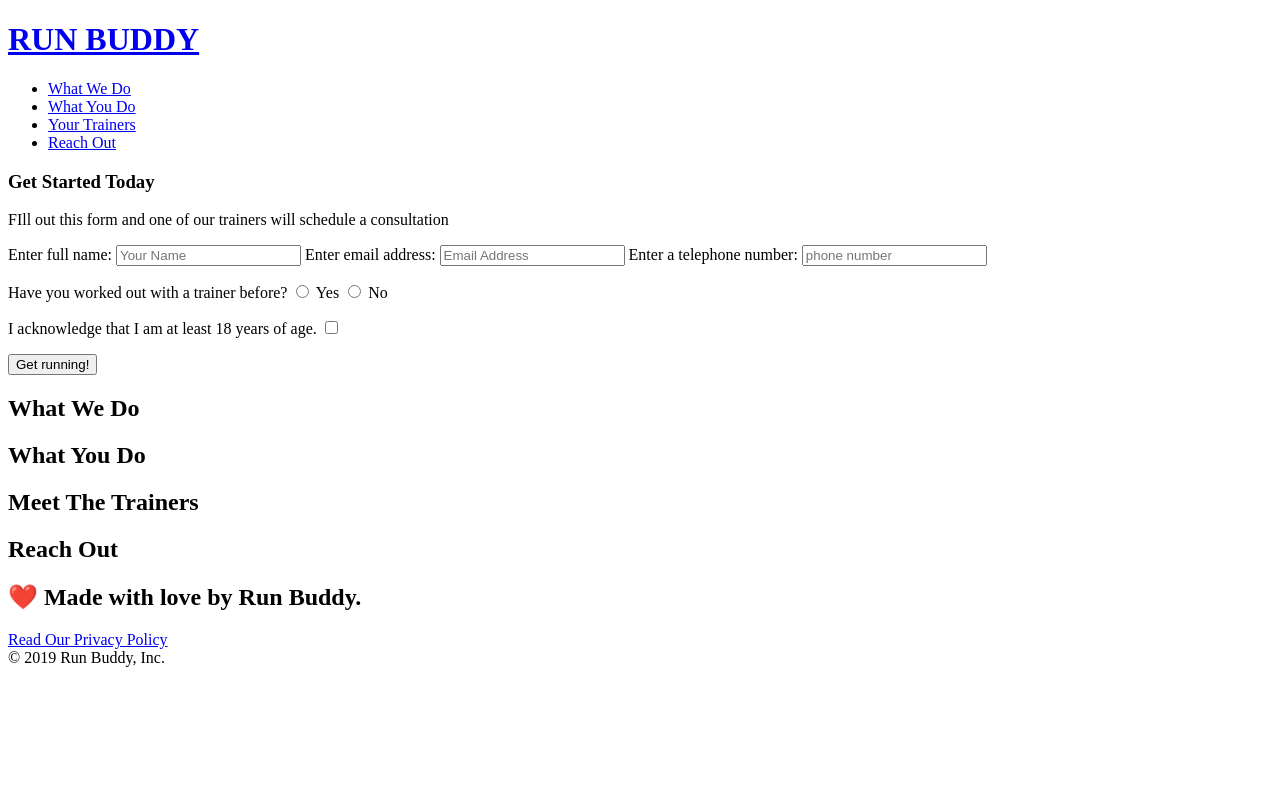
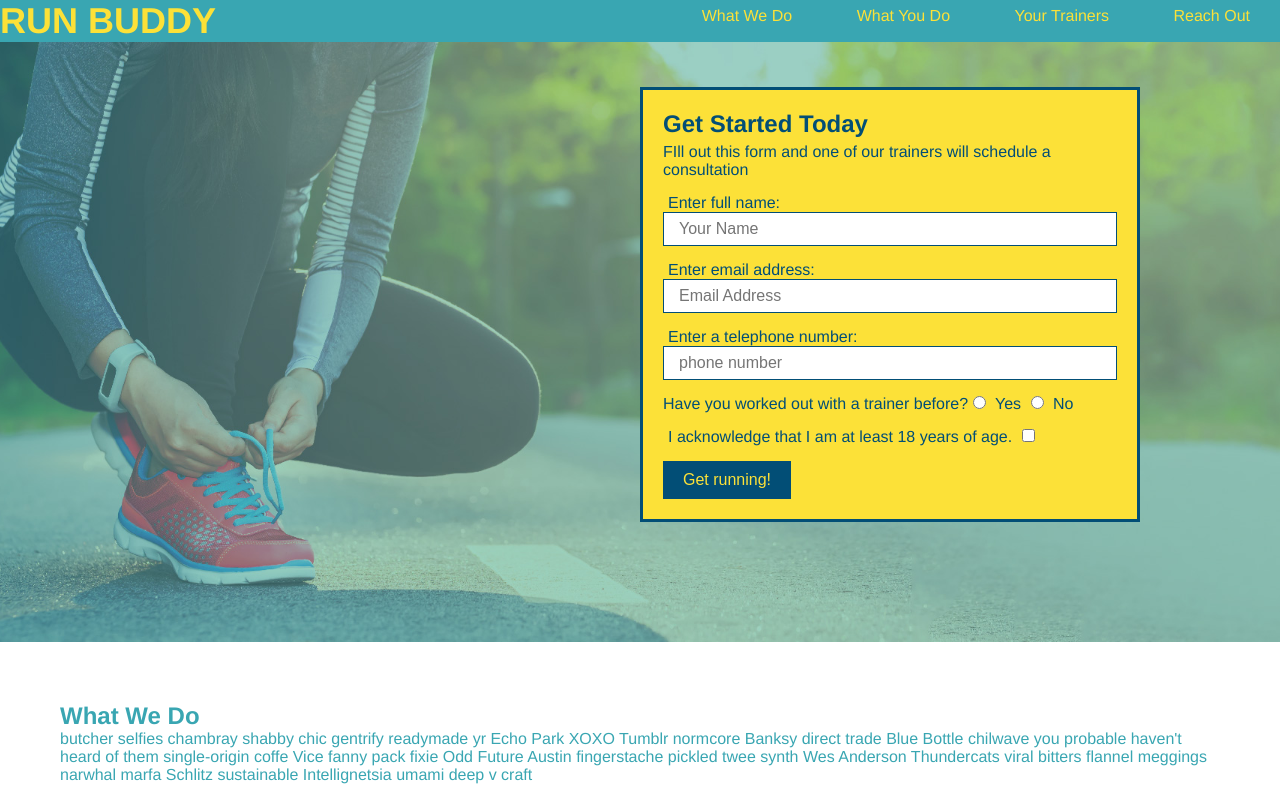
Before and after one commit to KevinGodek/run-buddy, a plain HTML site: page index.html in a window 1280 px wide. Shown: the top 800 px of the page. Drawn offline with Linux system fonts and the light colour scheme.

Commit message:
add what you do icons

```diff
--- /dev/null
+++ b/assets/css/style.css
@@ -0,0 +1,107 @@
+* {
+  margin: 0;
+  padding: 0;
+  box-sizing: border-box;
+}
+body {
+  /* more on this crazy alphanumerical value in a minute! */
+  color: #39a6b2;
+  font-family: Helvetica, Arial, sans-serif;
+}
+/* apply styles to <header> */
+header {
+  padding: 20pk 35pk;
+  background-color: #39a6b2;
+}
+header h1 {
+  font-weight: bold;
+  font-size: 36px;
+  color: #fce138;
+  margin: 0;
+  display: inline;
+}
+header a {
+  text-decoration: none;
+  color: #fce138;
+}
+header nav {
+  float: right;
+  margin: 7px 0;
+}
+header nav ul li {
+  display:inline;
+}
+header nav ul li a {
+  margin: 0 30px;
+  font-weight: lighter;
+  font-size: 22pk;
+}
+footer {
+  background: #fce138;
+  width: 100%;
+  padding: 40px 35px;
+  }
+footer h2 {
+  display: inline;
+  color: #024e76;
+  font-size: 30pk;
+  margin: o;
+}
+footer div {
+  float: right;
+  line-height:1.5;
+  text-align: right;
+}
+footer a {
+  color: #024e76;
+}
+section {
+  padding: 60px;
+}
+/* Hero Style Start */
+.hero {
+  background-image: url("../images/hero-bg.jpg");
+  height: 600px;
+  background-size: cover;
+  background-position: center;
+  background-attachment: fixed;
+  position: relative;
+}
+/* Hero Style End */
+.hero-form {
+  border: 3px solid #024e76;
+  background-color: #fce138;
+  padding: 20px;
+  width: 500px;
+  color: #024e76;
+  position: absolute;
+  bottom: 120px;
+  right: 140px;
+}
+.hero-form h3 {
+  font-size: 24px;
+  margin: 0;
+}
+.hero-form p {
+  margin: 5px 0 15px 0;
+}
+.form-input {
+  border: 1px solid #024e76;
+  display: block;
+  padding: 7px 15px;
+  font-size: 16px;
+  color: #024e76;
+  width: 100%;
+  margin-bottom: 15px;
+}
+.hero-form label {
+  margin: 0 5px;
+}
+.hero-form button {
+  color: #fce138;
+  background-color: #024e76;
+  border: none;
+  padding: 10px 20px;
+  font-size: 16px;
+}
+/* HERO STYLE ENDS */
--- a/index.html
+++ b/index.html
@@ -3,7 +3,7 @@
   <head>
     <meta charset="UTF-8" />
     <title>RUN BUDDY</title>
-    <link rel="stylesheet" href="C:\Users\melan\projects\assets\css\style.css" />
+    <link rel="stylesheet" href="./assets/css/style.css" />
   </head>
 
 <!-- navigation -->
@@ -32,21 +32,18 @@
   </nav>
 </header>
 
-
-
 <!-- hero/jumbotron -->
-<section>
-  <div>
+<section class="hero">
+  <div class="hero-form">
     <h3>Get Started Today</h3>
     <p>FIll out this form and one of our trainers will schedule a consultation</p>
-  <!-- Add form element -->
-  <form>
-    <label for="name">Enter full name:</label>
-    <input type="text" placeholder="Your Name" name="name" id="name" />
-    <label for="email">Enter email address:</label>
-    <input type="email" placeholder="Email Address" name="email" id="email" />
-    <label for="phone">Enter a telephone number:</label>
-    <input type="tel" placeholder="phone number" name="phone" id="phone" />
+    <form>
+      <label for="name">Enter full name:</label>
+      <input type="text" placeholder="Your Name" name="name" id="name" class="form-input">
+      <label for="email">Enter email address:</label>
+      <input type="text" placeholder="Email Address" name="email" id="email" class="form-input">
+      <label for="phone">Enter a telephone number:</label>
+      <input type="text" placeholder="phone number" name="phone" id="phone" class="form-input">
     <p>
       Have you worked out with a trainer before?
       <input type="radio" name="trainer-confirm" id="trainer-yes" />
@@ -69,13 +66,40 @@
 <!-- end hero -->
 
 <!-- "what we do" section -->
-<section>
+<section id="what-we-do">
   <h2>What We Do</h2>
+  <P>
+    butcher selfies chambray shabby chic gentrify readymade yr Echo Park XOXO Tumblr normcore Banksy direct trade Blue Bottle chilwave you probable haven't heard of them single-origin coffe Vice fanny pack fixie Odd Future Austin fingerstache pickled twee synth Wes Anderson Thundercats viral bitters flannel meggings narwhal marfa Schlitz sustainable Intellignetsia umami deep v craft
+  </P>
 </section>
 
 <!-- "what you do" section -->
-<section>
+<section id="what-you-do">
   <h2>What You Do</h2>
+
+  <div>
+    <!-- insert this img elemnt -->
+    <img src="./assets/images/step-1.svg" />
+    <h3>Step 1: FIll Out the Form Above.</h3>
+    <p>You're already here, so why not?</p>
+  </div>
+
+  <div>
+    <img src="./assets/images/step-2.svg" />
+    <h3> Step 2: Consult with One of Our Trainers.</h3>
+    <p>Are ou here to build muscle, lose weight, or just feel god?</p>
+  </div>
+
+  <div>
+    <img src="./assets/images/step-4.svg"
+    <h3>Step 3: Get Running</h3>
+    <p>Hit the ground running (literally) once your trainer lays out your plan.</p>
+  </div>
+
+  <div>
+    <h3>Step 4: See Results.</h3>
+    <p>Bi-weekly checkins with your trainer will keep you focused</p>
+  </div>
 </section>
 
 <!-- "meet the trainers" section -->
```
Also changed, not shown: assets/images/hero-bg.jpg (added), assets/images/step-1.svg (added), assets/images/step-2.svg (added), assets/images/step-3.svg (added), assets/images/step-4.svg (added).
